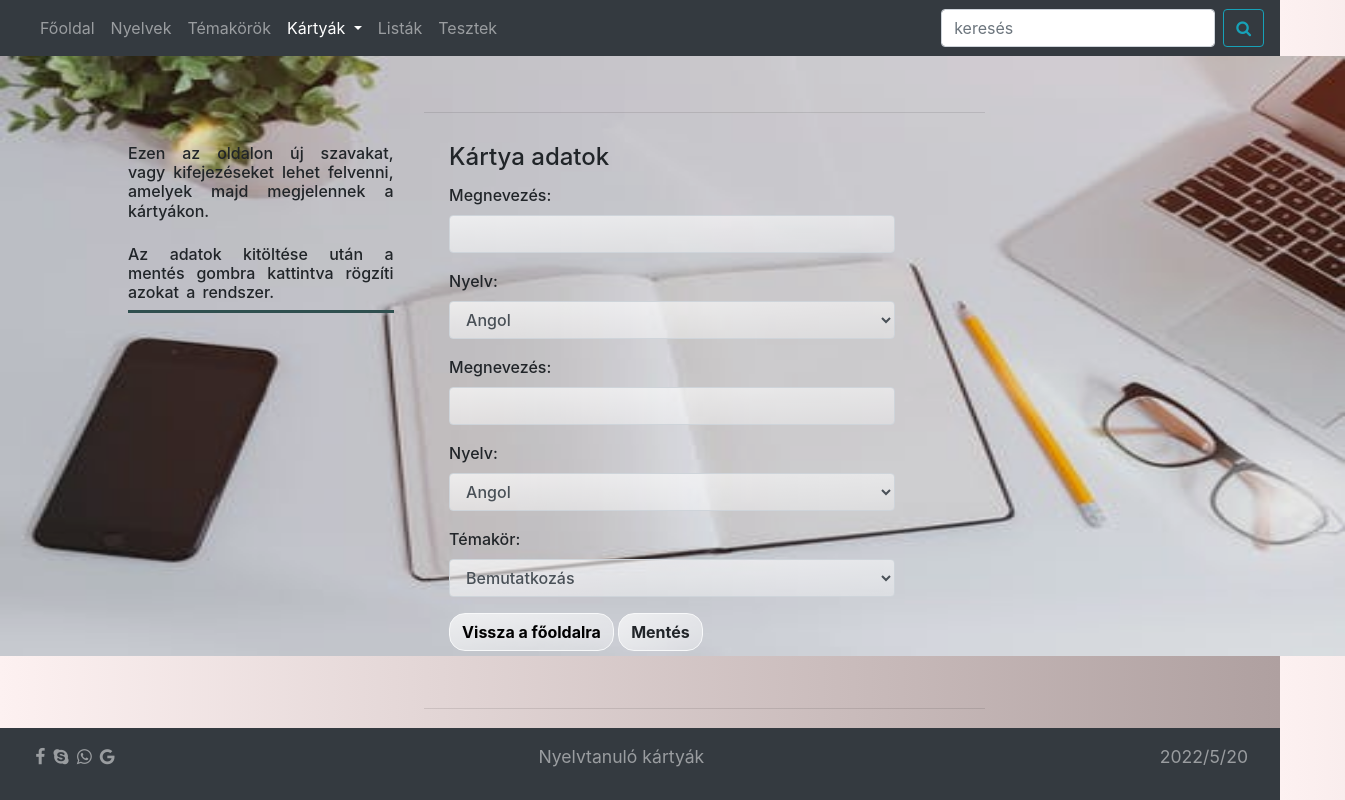
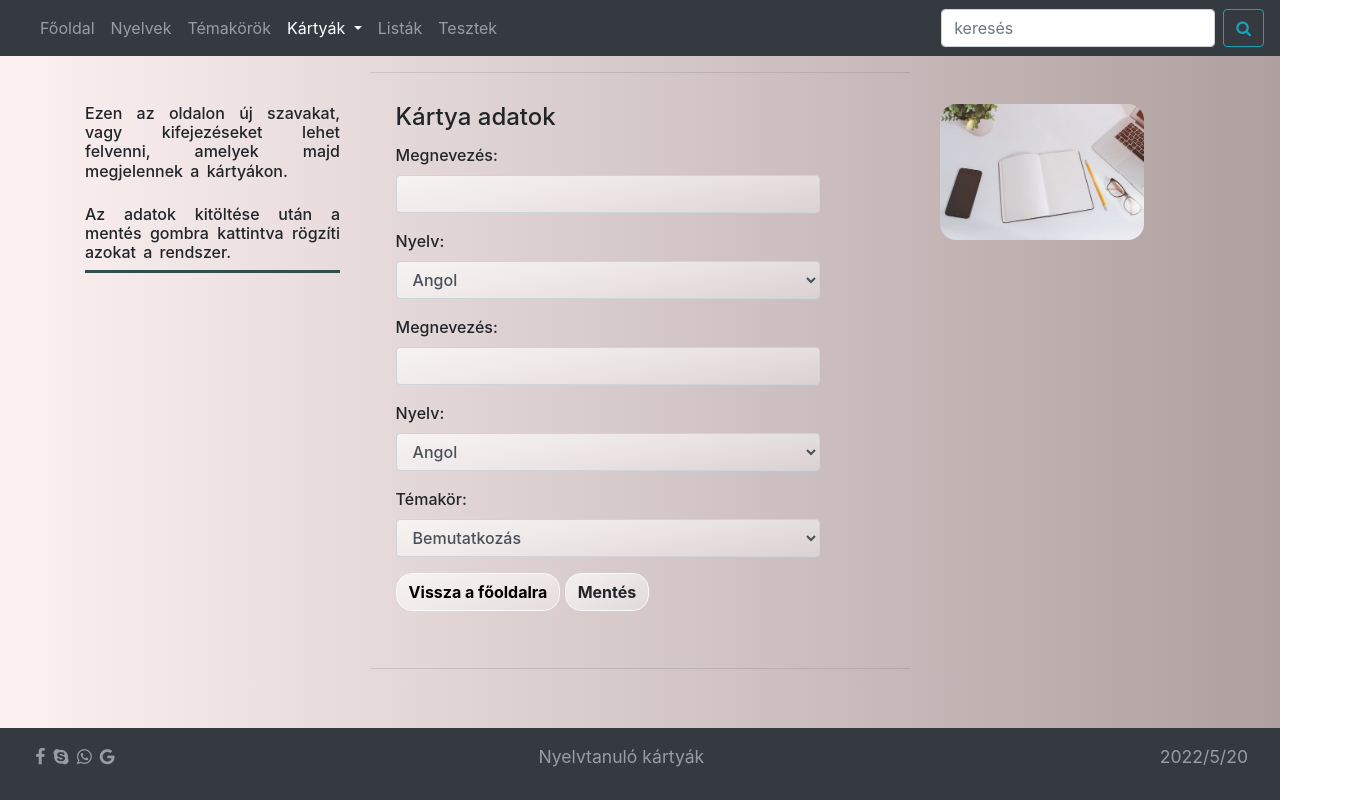
Before and after one commit to Angigit/Angigit.github.io, a website: page hozzaadas.html in a window 1280 px wide. Shown: the whole page, 1345 px wide, since content can reach past the window. Drawn offline with nearby package versions, Linux system fonts and the light colour scheme.

Commit message:
two files have been modified

```diff
--- a/css/style.css
+++ b/css/style.css
@@ -184,23 +184,6 @@ body {
 }
 
 /* hozzaadas.html  */
-.add-container {
-    margin: 0;
-    padding: 0;
-}
-
-.add-img {
-    filter: brightness(90%);
-    width: 118%;
-    height: 600px;
-}
-
-.add-row {
-    position: absolute;
-    top: 12%;
-    left: 10%;
-}
-
 .card-form {
     margin: 1.6rem 1.6rem;
     padding-right: 4rem;
--- a/hozzaadas.html
+++ b/hozzaadas.html
@@ -57,9 +57,8 @@
             </form>
         </div>
     </nav>
-    <div class="container add-container">
-        <img class="add-img" src="./lib/images/pexels-photo-442574.jpeg" alt="card">
-        <div class="row add-row">
+    <div class="container">
+        <div class="row">
             <div class="col-sm-3">
                 <div class="title1">
                     <h6>Ezen az oldalon új szavakat, vagy kifejezéseket lehet felvenni, amelyek majd megjelennek a
@@ -136,7 +135,9 @@
                 </form>
                 <hr>
             </div>
-            <div class="col-sm-3"></div>
+            <div class="col-sm-3">
+                <img class="index-img" src="./lib/images/pexels-photo-442574.jpeg" alt="card">
+            </div>
         </div>
     </div>
     <div class="footer bg-dark">
```
